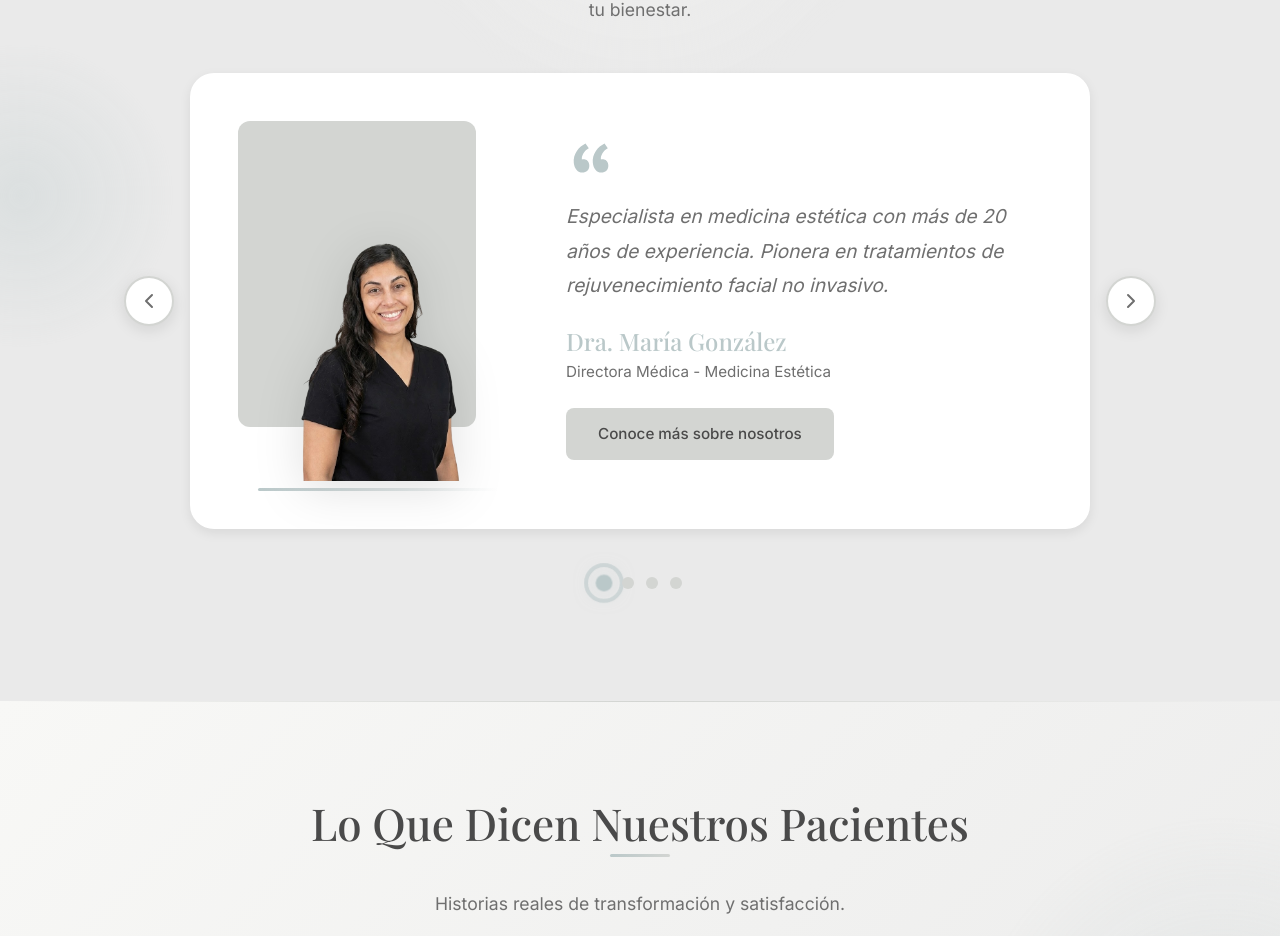
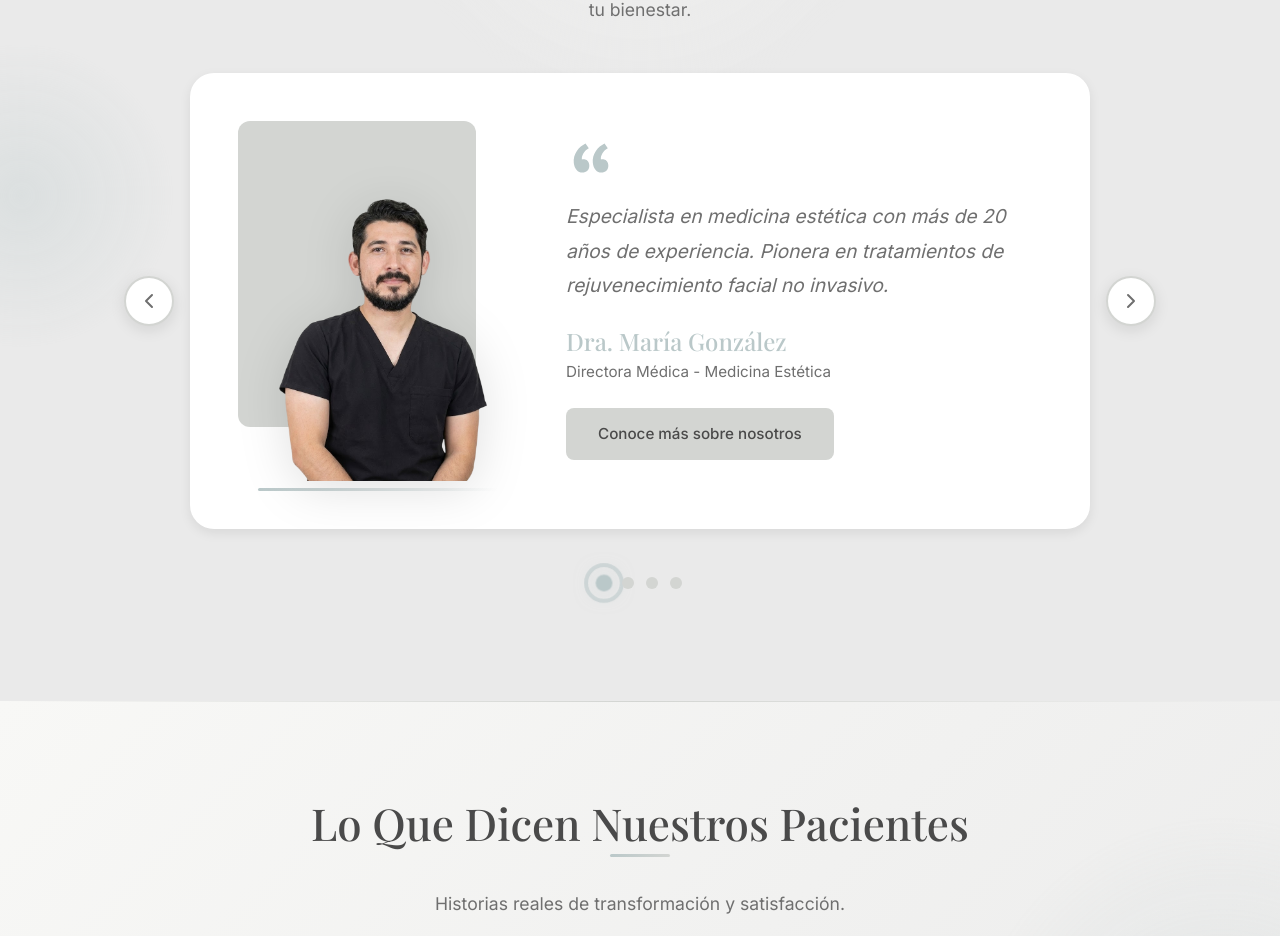
Before and after one commit to ElWenel/spadmed, a Next.js app: page / in a window 1280 px wide. Shown: the part 3495-4431 px from the top of the page. Built offline with nearby package versions, Linux system fonts and the light colour scheme; a web font is replaced by a local one.

Commit message:
Intercambiar imagenes hombres/mujeres del equipo meco

```diff
--- a/src/components/About.tsx
+++ b/src/components/About.tsx
@@ -106,7 +106,7 @@ const About: React.FC = () => {
       nameKey: "doctor.1.name",
       specialtyKey: "doctor.1.specialty",
       bioKey: "doctor.1.bio",
-      image: "/team/DraMariaGonzalez.png",
+      image: "/team/DrRobertoSanchez.png",
     },
     {
       id: 2,
@@ -127,7 +127,7 @@ const About: React.FC = () => {
       nameKey: "doctor.4.name",
       specialtyKey: "doctor.4.specialty",
       bioKey: "doctor.4.bio",
-      image: "/team/DrRobertoSanchez.png",
+      image: "/team/DraMariaGonzalez.png",
     },
   ];
 
```
